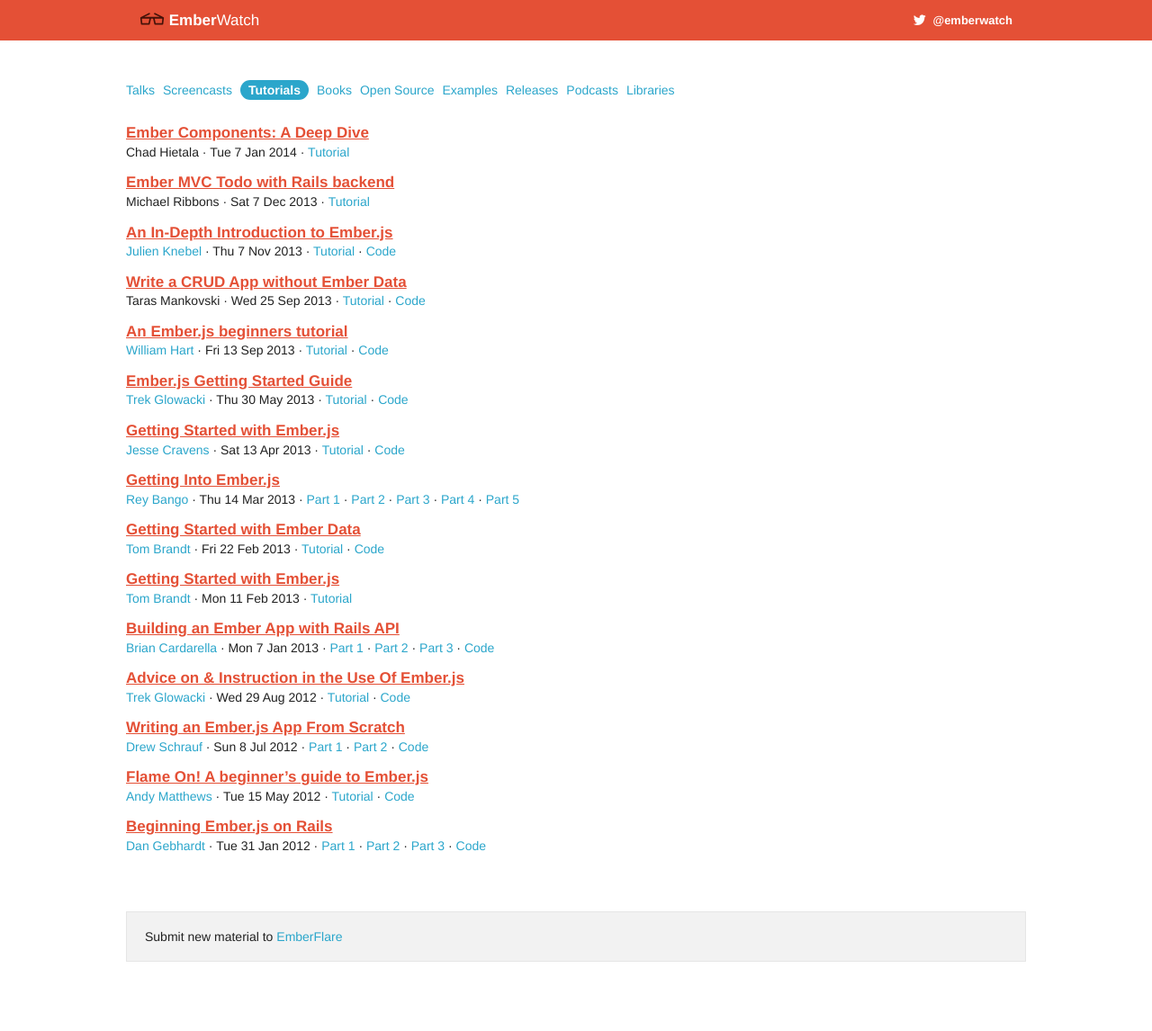
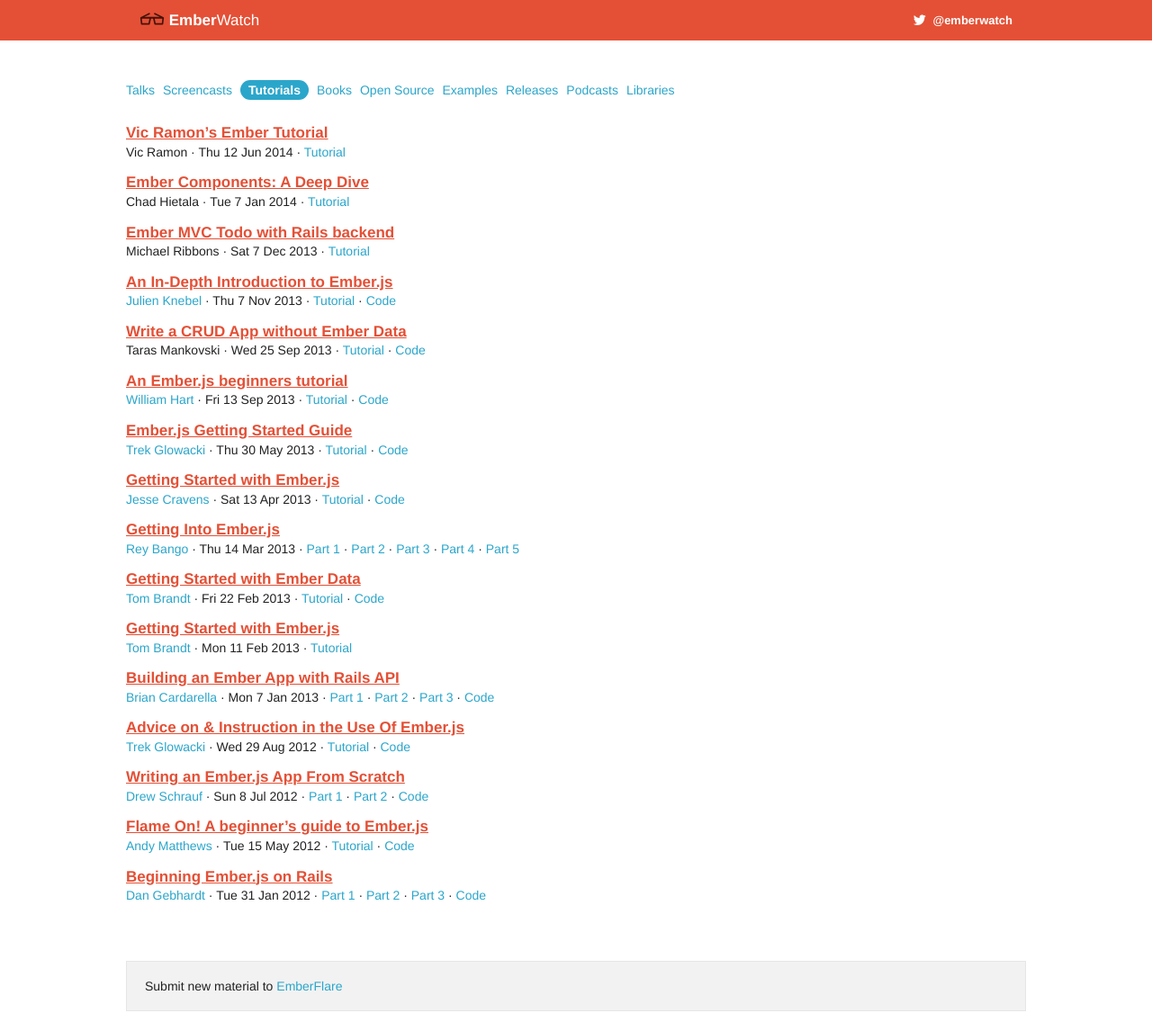
Before and after one commit to emberwatch/emberwatch, a Jekyll site: the page built from tutorials.html, in a window 1280 px wide. Shown: the whole page at 90% size. Built offline with Jekyll 4.4.1, drawn with Linux system fonts in a browser that asks for light colours; comment, search, counter and statistics services are not loaded; before the commit the page ends 1091 px from its top, so only the background shows below that.

Commit message:
Vic Ramon’s Ember Tut

```diff
--- a/_data/tutorials.yml
+++ b/_data/tutorials.yml
@@ -1,4 +1,10 @@
 ---
+- title: 'Vic Ramon’s Ember Tutorial'
+  author_ids:
+  - 112
+  date: '2014-06-12'
+  urls:
+  - http://ember.vicramon.com/
 - title: 'Ember Components: A Deep Dive'
   author_ids:
   - 107
```
